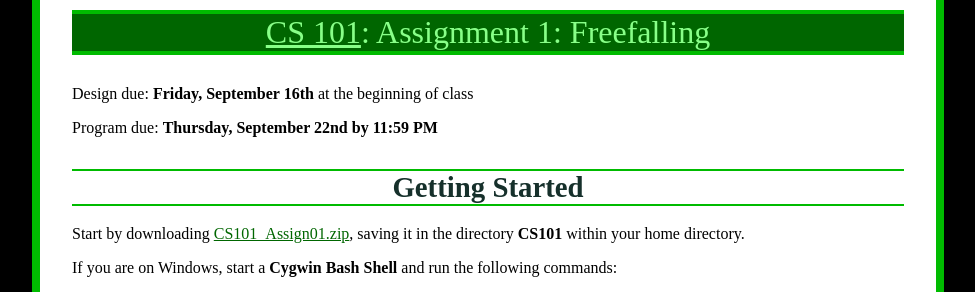
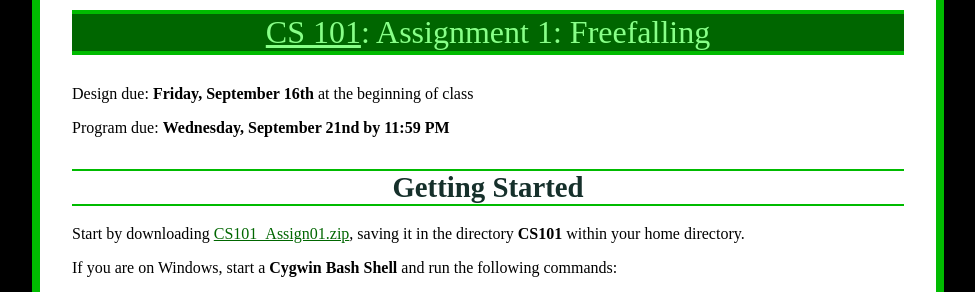
Before and after one commit to ycpcs/cs101-fall2022, a Jekyll site: the page built from assign/assign01.md, in a window 1280 px wide and 900 px high. Shown: the top 292 px of the window, without its empty margins (152-1127 px from the left). Built offline with Jekyll 4.4.1, drawn with Linux system fonts in a browser that asks for light colours.

```diff
--- a/assign/assign01.md
+++ b/assign/assign01.md
@@ -5,7 +5,7 @@ title: "Assignment 1: Freefalling"
 
 Design due: **Friday, September 16th** at the beginning of class
 
-Program due: **Thursday, September 22nd by 11:59 PM**
+Program due: **Wednesday, September 21nd by 11:59 PM**
 
 Getting Started
 ===============
```
Also changed, not shown: practice/index.md (+3 -3 lines).
